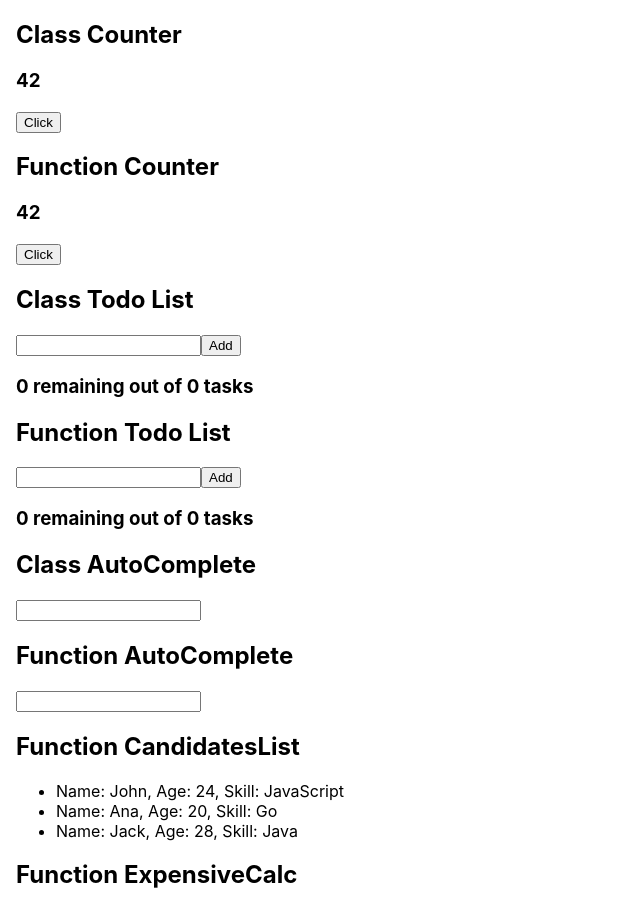
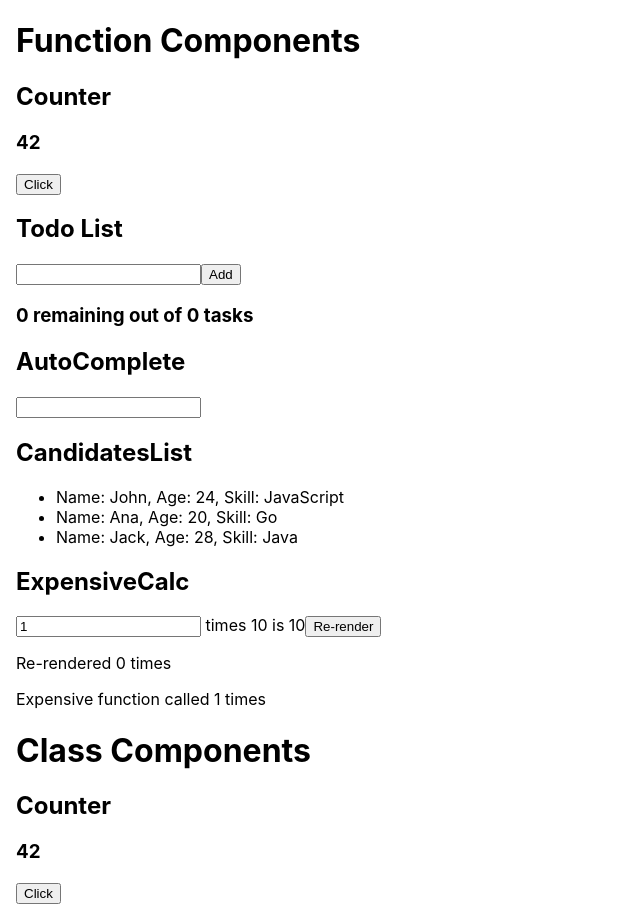
Before and after one commit to Knufle/Codility, a React (Vite) app: page / in a window 1280 px wide. Shown: the top 908 px of the page, without its empty margins (0-640 px from the left). Built offline with nearby package versions, Linux system fonts and the light colour scheme.

Commit message:
changing display of function and class components

```diff
--- a/src/App.tsx
+++ b/src/App.tsx
@@ -22,23 +22,21 @@ function App() {
 
   return (
     <FunctionHero>
+      <h1>Function Components</h1>
+      <div>
+        <FunctionCounter />
+        <FunctionToDoList />
+        <FunctionAutoComplete />
+        <CandidatesContextProvider>
+          <FunctionCandidates />
+        </CandidatesContextProvider>
+        <FunctionExpensiveCalc />
+      </div>
+      <h1>Class Components</h1>
       <div>
         <ClassCounter />
-        <FunctionCounter />
-      </div>
-      <div>
         <ClassToDoList />
-        <FunctionToDoList />
-      </div>
-      <div>
         <ClassAutoComplete />
-        <FunctionAutoComplete />
-      </div>
-      <CandidatesContextProvider>
-        <FunctionCandidates />
-      </CandidatesContextProvider>
-      <div>
-        <FunctionExpensiveCalc />
       </div>
     </FunctionHero>
   );
--- a/src/components/AutoComplete/ClassAutoComplete.tsx
+++ b/src/components/AutoComplete/ClassAutoComplete.tsx
@@ -54,7 +54,7 @@ export default class ClassAutoComplete extends Component<Props, State> {
   render() {
     return (
       <div className="wrapper">
-        <h2>Class AutoComplete</h2>
+        <h2>AutoComplete</h2>
         <div className="control">
           <input
             className="input"
--- a/src/components/AutoComplete/FunctionAutoComplete.tsx
+++ b/src/components/AutoComplete/FunctionAutoComplete.tsx
@@ -31,7 +31,7 @@ export default function FunctionAutoComplete() {
 
   return (
     <div className="wrapper">
-      <h2>Function AutoComplete</h2>
+      <h2>AutoComplete</h2>
       <div className="control">
         <input
           className="input"
--- a/src/components/Candidates/FunctionCandidates.tsx
+++ b/src/components/Candidates/FunctionCandidates.tsx
@@ -20,7 +20,7 @@ export default function FunctionCandidates() {
   // return <FunctionCandidatesList candidatesList={candidatesList} />;
   return (
     <>
-      <h2>Function CandidatesList</h2>
+      <h2>CandidatesList</h2>
       <FunctionCandidatesList />
     </>
   );
--- a/src/components/Counter/ClassCounter.tsx
+++ b/src/components/Counter/ClassCounter.tsx
@@ -24,7 +24,7 @@ export default class ClassCounter extends Component<Props, State> {
   render() {
     return (
       <div>
-        <h2>Class Counter</h2>
+        <h2>Counter</h2>
         <h3>{this.state.counter}</h3>
         <button onClick={this.increment.bind(this)}>Click</button>
       </div>
--- a/src/components/Counter/FunctionCounter.tsx
+++ b/src/components/Counter/FunctionCounter.tsx
@@ -9,7 +9,7 @@ export default function FunctionCounter() {
 
   return (
     <div>
-      <h2>Function Counter</h2>
+      <h2>Counter</h2>
       <h3>{counter}</h3>
       <button onClick={handleIncrement}>Click</button>
     </div>
--- a/src/components/ExpensiveCalc/FunctionExpensiveCalc.tsx
+++ b/src/components/ExpensiveCalc/FunctionExpensiveCalc.tsx
@@ -22,7 +22,7 @@ export default function FunctionExpensiveCalc() {
 
   return (
     <>
-      <h2>Function ExpensiveCalc</h2>
+      <h2>ExpensiveCalc</h2>
       <div>
         <input type="number" value={number} onChange={handleNumberChange} />{' '}
         times 10 is {multipliedNumber}
--- a/src/components/ToDoList/ClassToDoList.tsx
+++ b/src/components/ToDoList/ClassToDoList.tsx
@@ -53,7 +53,7 @@ export default class ClassToDoList extends Component<Props, State> {
     return (
       <>
         <div>
-          <h2>Class Todo List</h2>
+          <h2>Todo List</h2>
           <input ref={this.inputEl} type="text" />
           <button onClick={this.addToDo.bind(this)}>Add</button>
           <h3>
--- a/src/components/ToDoList/FunctionToDoList.tsx
+++ b/src/components/ToDoList/FunctionToDoList.tsx
@@ -34,7 +34,7 @@ export default function FunctionToDoList() {
   return (
     <>
       <div>
-        <h2>Function Todo List</h2>
+        <h2>Todo List</h2>
         <input ref={inputEl} type="text" />
         <button onClick={handleAddToDo}>Add</button>
         <h3>
```
